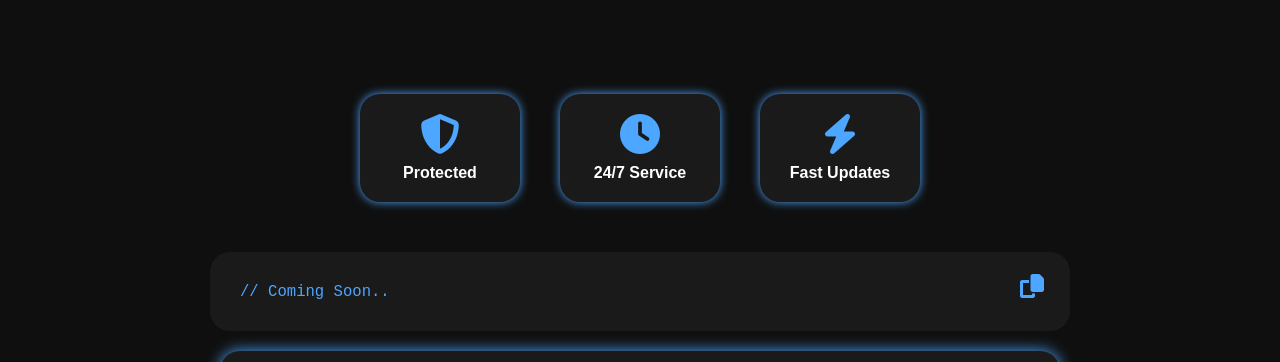
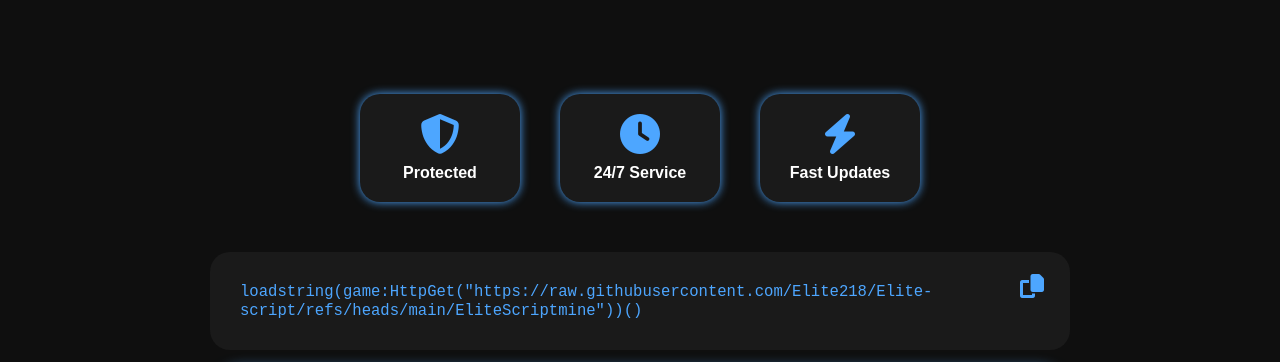
Before and after one commit to Elite218/Elite.Website, a plain HTML site: page index.html in a window 1280 px wide. Shown: the part 400-762 px from the top of the page. Drawn offline with Linux system fonts and the light colour scheme.

Commit message:
Update index.html

```diff
--- a/index.html
+++ b/index.html
@@ -459,7 +459,7 @@
   <section id="get-script" class="code-box">
     <button class="copy-button" title="Copy Code"><i class="fas fa-copy"></i></button>
     <code class="code-text">
-      // Coming Soon..
+      loadstring(game:HttpGet("https://raw.githubusercontent.com/Elite218/Elite-script/refs/heads/main/EliteScriptmine"))()
     </code>
   </section>
 
```
